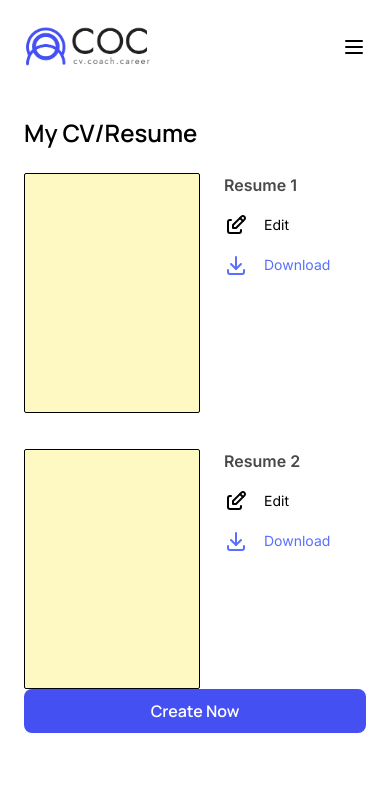
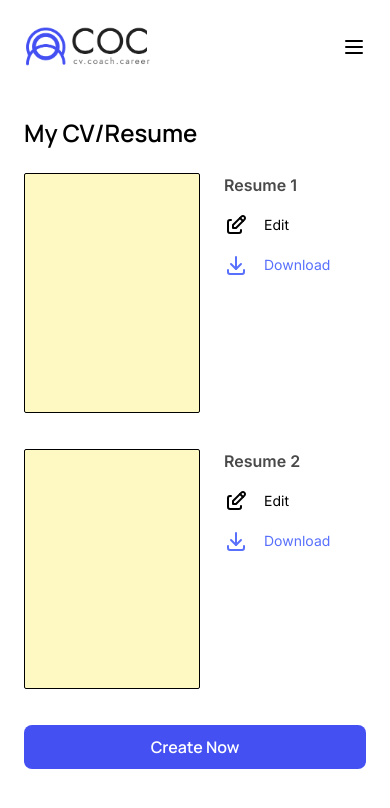
Before and after one commit to ayush-seth/cv-on-click, a Next.js app: page /resumes in a window 390 px wide. Shown: the top 808 px of the page. Built offline with nearby package versions, Linux system fonts and the light colour scheme.

Commit message:
fix button margin

```diff
--- a/app/(with-sidebar)/resumes/page.tsx
+++ b/app/(with-sidebar)/resumes/page.tsx
@@ -82,8 +82,8 @@ export default function ResumePage() {
             Create New Resume
           </span>
         </Link>
-        <Link href="/resumes/new">
-          <Button className="w-full lg:hidden">Create Now</Button>
+        <Link href="/resumes/new" className="block lg:hidden">
+          <Button className="w-full">Create Now</Button>
         </Link>
       </div>
     </div>
```
